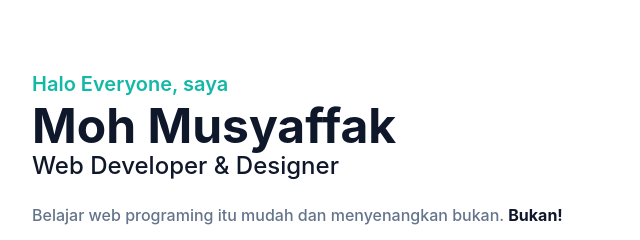
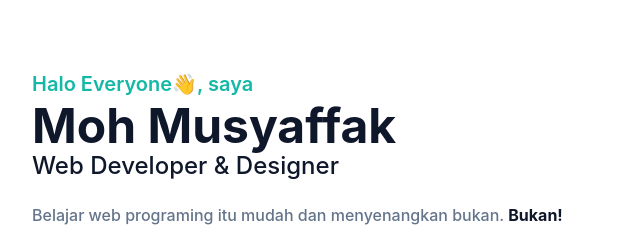
Before and after one commit to msyfk/Portfolio-Capaw, a website: page index.html in a window 1280 px wide. Shown: the part 231-471 px from the top of the page, 0-640 px from the left. Drawn offline with Linux system fonts and the light colour scheme.

Commit message:
nambah hand

```diff
--- a/index.html
+++ b/index.html
@@ -58,7 +58,7 @@
       <div class="flex flex-wrap">
         <div class="w-full self-center px-4 lg:w-1/2">
           <h1 class="text-base font-semibold text-primary md:text-xl">
-            Halo Everyone, saya
+            Halo Everyone👋, saya
             <span class="block font-bold text-dark text-4xl mt-1 lg:text-5xl">Moh Musyaffak</span>
           </h1>
           <h2 class="font-medium text-dark text-lg mb-5 lg:text-2xl">
```
